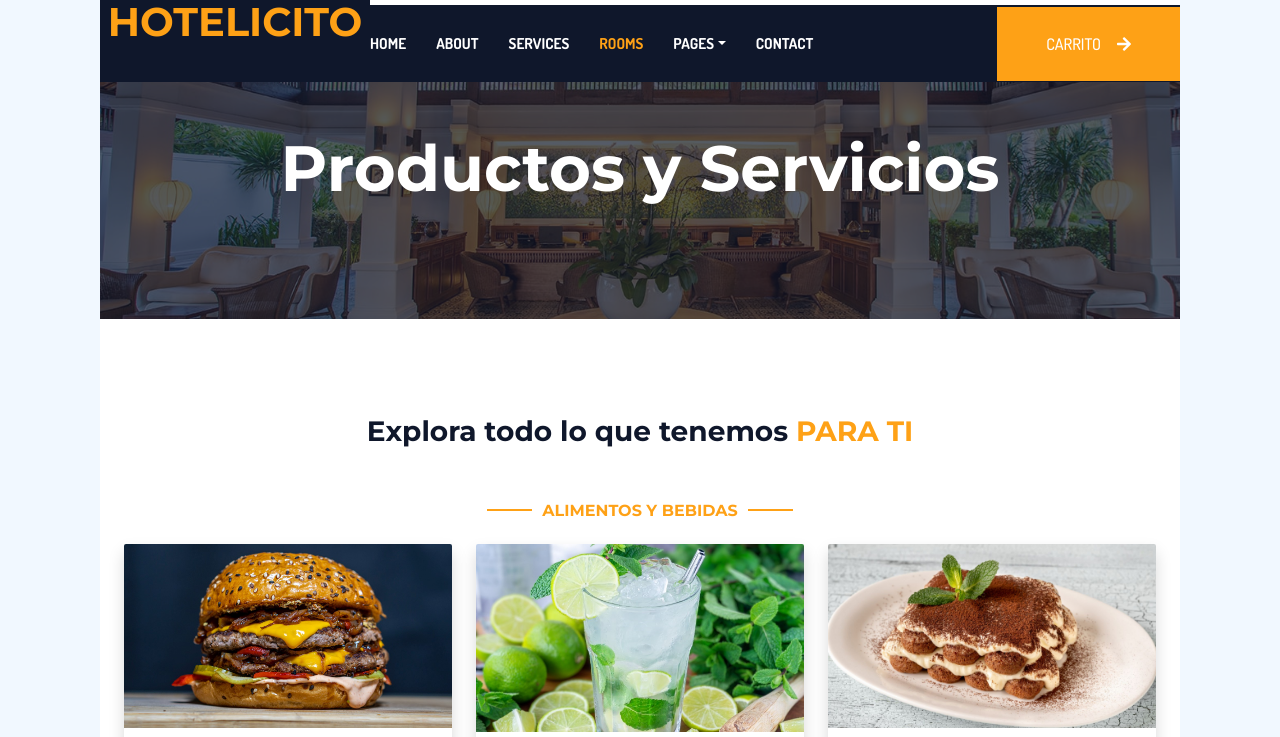
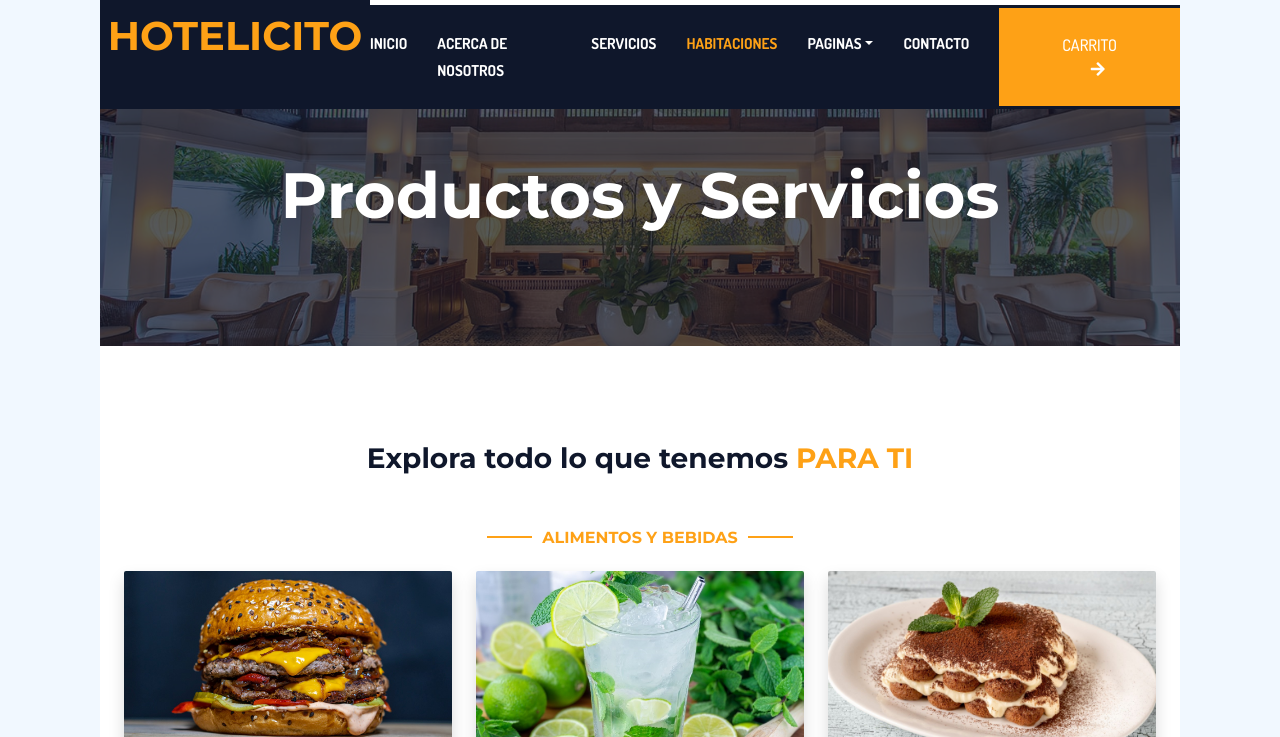
Before and after one commit to santiCG/Pag-Hotel---Taller-3, a plain HTML site: page index.html in a window 1280 px wide. Shown: the part 38-775 px from the top of the page. Drawn offline with nearby package versions, Linux system fonts and the light colour scheme.

```diff
--- a/index.html
+++ b/index.html
@@ -81,19 +81,19 @@
                         </button>
                         <div class="collapse navbar-collapse justify-content-between" id="navbarCollapse">
                             <div class="navbar-nav mr-auto py-0">
-                                <a href="index.html" class="nav-item nav-link">Home</a>
-                                <a href="about.html" class="nav-item nav-link">About</a>
-                                <a href="service.html" class="nav-item nav-link">Services</a>
-                                <a href="room.html" class="nav-item nav-link active">Rooms</a>
+                                <a href="index.html" class="nav-item nav-link">Inicio</a>
+                                <a href="about.html" class="nav-item nav-link">Acerca de nosotros</a>
+                                <a href="service.html" class="nav-item nav-link">Servicios</a>
+                                <a href="room.html" class="nav-item nav-link active">Habitaciones</a>
                                 <div class="nav-item dropdown">
-                                    <a href="#" class="nav-link dropdown-toggle" data-bs-toggle="dropdown">Pages</a>
+                                    <a href="#" class="nav-link dropdown-toggle" data-bs-toggle="dropdown">Paginas</a>
                                     <div class="dropdown-menu rounded-0 m-0">
-                                        <a href="booking.html" class="dropdown-item">Booking</a>
-                                        <a href="team.html" class="dropdown-item">Our Team</a>
-                                        <a href="testimonial.html" class="dropdown-item">Testimonial</a>
+                                        <a href="booking.html" class="dropdown-item">Reservas</a>
+                                        <a href="team.html" class="dropdown-item">Nuestro equipo</a>
+                                        <a href="testimonial.html" class="dropdown-item">Testimonios</a>
                                     </div>
                                 </div>
-                                <a href="contact.html" class="nav-item nav-link">Contact</a>
+                                <a href="contact.html" class="nav-item nav-link">Contacto</a>
                             </div>
                             <a href="Carrito.html" class="btn btn-primary rounded-0 py-4 px-md-5 d-none d-lg-block">Carrito<i class="fa fa-arrow-right ms-3"></i></a>
                         </div>
```
